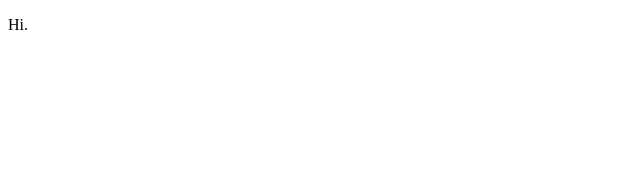
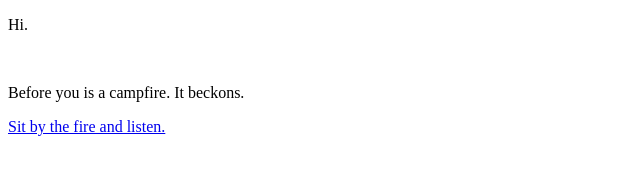
Before and after one commit to devonscotttreit/personal-website, a plain HTML site: page index.html in a window 1280 px wide. Shown: the whole page, without its empty margins (0-640 px from the left). Drawn offline with Linux system fonts and the light colour scheme.

Commit message:
added link to the fireside

```diff
--- a/index.html
+++ b/index.html
@@ -6,5 +6,8 @@
     </head>
     <body>
         <p>Hi.</p>
+        <br/>
+        <p>Before you is a campfire. It beckons.</p>
+        <a href="https://fireside.devontreit.com"><p>Sit by the fire and listen.</p></a>
     </body>
 </html>
```
